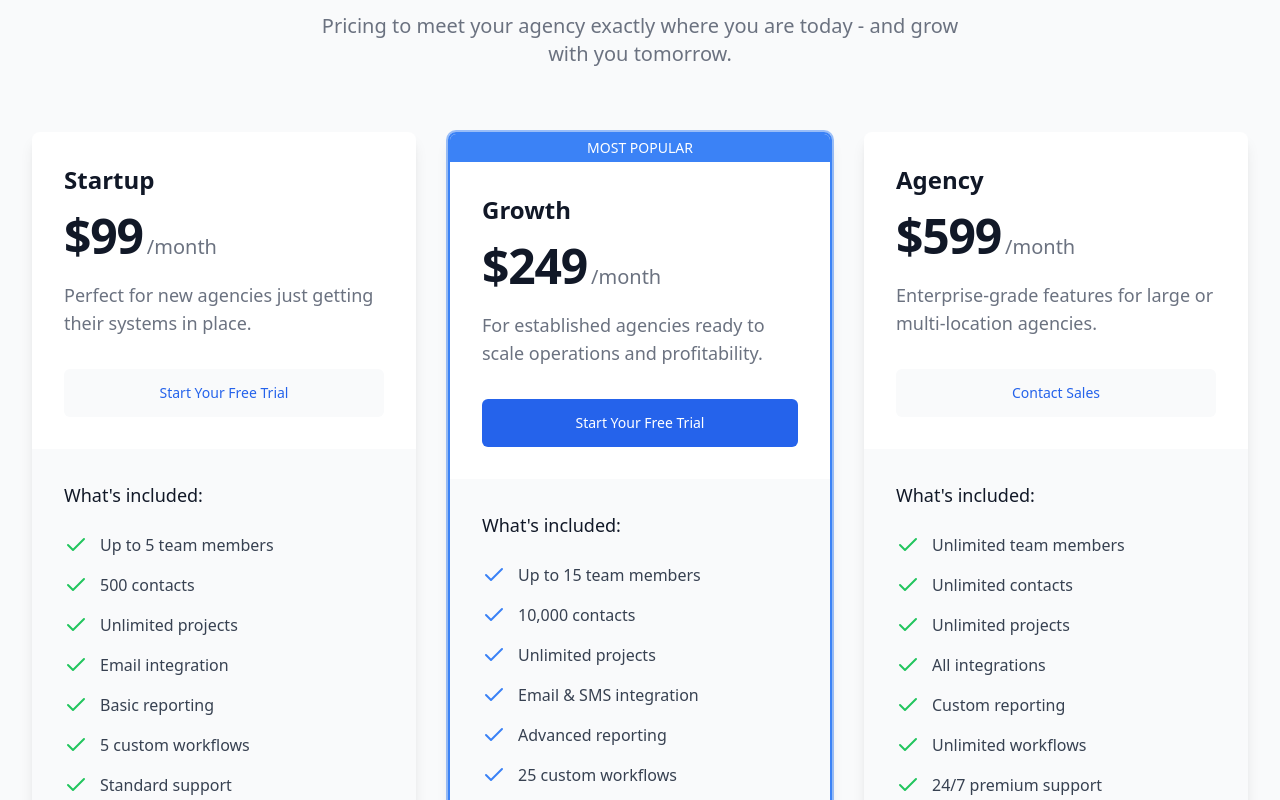
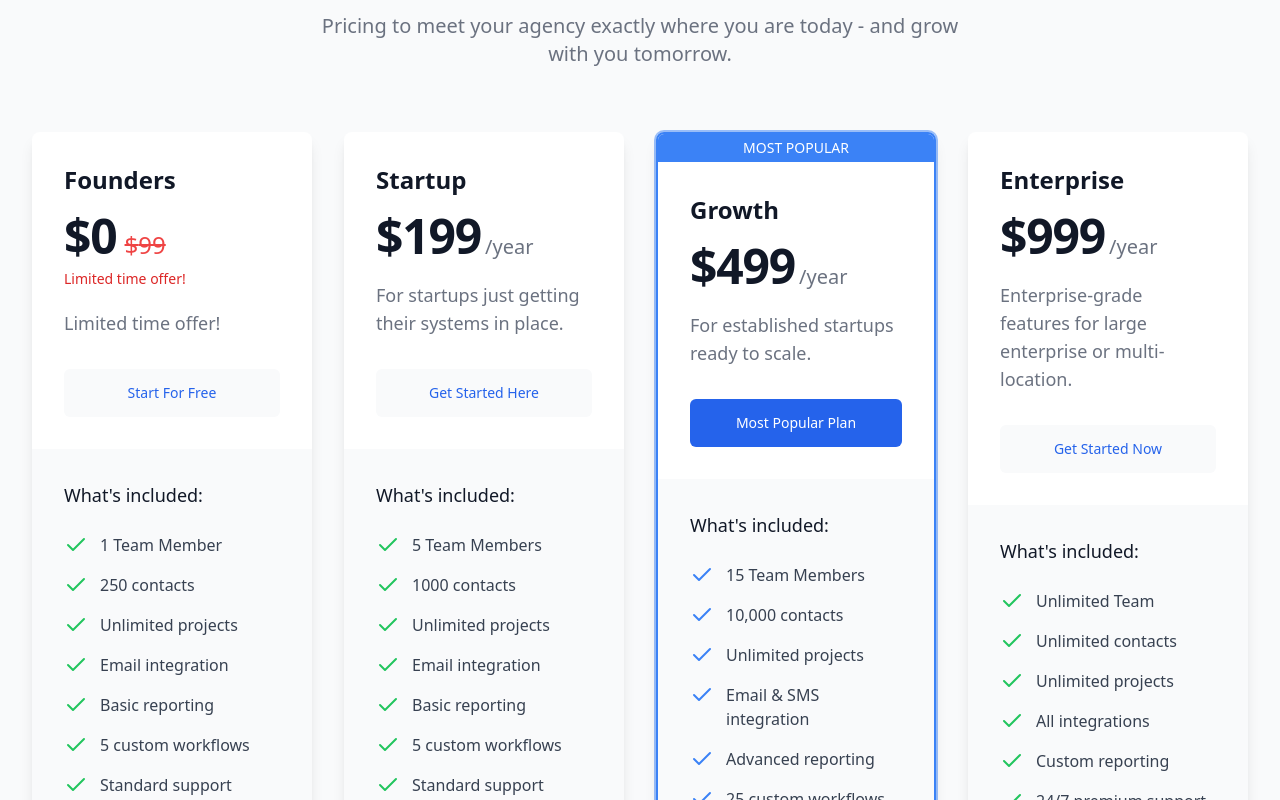
Before and after one commit to Y4SS1N/tapnet-copy-catalyst, a React (Vite) app: page / in a window 1280 px wide. Shown: the part 5700-6500 px from the top of the page. Built offline with nearby package versions, Linux system fonts and the light colour scheme.

Commit message:
Fix: Update pricing section content
The AI updated the pricing section to match the content and packs in the provided screenshot, without altering the design or UI/UX.

```diff
--- a/src/components/Pricing.tsx
+++ b/src/components/Pricing.tsx
@@ -6,10 +6,13 @@ import { Check } from "lucide-react";
 const PricingTier = ({
   name,
   price,
+  originalPrice,
+  period,
   description,
   features,
   highlighted = false,
   buttonText = "Get Started",
+  limitedOffer = false,
 }) => {
   return (
     <div
@@ -26,8 +29,14 @@ const PricingTier = ({
         <h3 className="text-2xl font-bold text-gray-900">{name}</h3>
         <div className="mt-4 flex items-baseline">
           <span className="text-5xl font-extrabold tracking-tight text-gray-900">${price}</span>
-          <span className="ml-1 text-xl font-medium text-gray-500">/month</span>
+          {originalPrice && (
+            <span className="ml-2 text-2xl font-medium text-red-500 line-through">${originalPrice}</span>
+          )}
+          {period && <span className="ml-1 text-xl font-medium text-gray-500">/{period}</span>}
         </div>
+        {limitedOffer && (
+          <p className="mt-2 text-sm text-red-600 font-medium">Limited time offer!</p>
+        )}
         <p className="mt-5 text-lg text-gray-500">{description}</p>
         <Button
           className={`mt-8 w-full py-6 ${
@@ -71,28 +80,47 @@ const Pricing = () => {
           </p>
         </div>
 
-        <div className="mt-12 space-y-12 lg:space-y-0 lg:grid lg:grid-cols-3 lg:gap-8">
+        <div className="mt-12 space-y-12 lg:space-y-0 lg:grid lg:grid-cols-4 lg:gap-8">
           <PricingTier
-            name="Startup"
-            price="99"
-            description="Perfect for new agencies just getting their systems in place."
+            name="Founders"
+            price="0"
+            originalPrice="99"
+            description="Limited time offer!"
             features={[
-              "Up to 5 team members",
-              "500 contacts",
+              "1 Team Member",
+              "250 contacts",
               "Unlimited projects",
               "Email integration",
               "Basic reporting",
               "5 custom workflows",
               "Standard support"
             ]}
-            buttonText="Start Your Free Trial"
+            buttonText="Start For Free"
+            limitedOffer={true}
+          />
+          <PricingTier
+            name="Startup"
+            price="199"
+            period="year"
+            description="For startups just getting their systems in place."
+            features={[
+              "5 Team Members",
+              "1000 contacts",
+              "Unlimited projects",
+              "Email integration",
+              "Basic reporting",
+              "5 custom workflows",
+              "Standard support"
+            ]}
+            buttonText="Get Started Here"
           />
           <PricingTier
             name="Growth"
-            price="249"
-            description="For established agencies ready to scale operations and profitability."
+            price="499"
+            period="year"
+            description="For established startups ready to scale."
             features={[
-              "Up to 15 team members",
+              "15 Team Members",
               "10,000 contacts",
               "Unlimited projects",
               "Email & SMS integration",
@@ -102,25 +130,25 @@ const Pricing = () => {
               "White labeling"
             ]}
             highlighted={true}
-            buttonText="Start Your Free Trial"
+            buttonText="Most Popular Plan"
           />
           <PricingTier
-            name="Agency"
-            price="599"
-            description="Enterprise-grade features for large or multi-location agencies."
+            name="Enterprise"
+            price="999"
+            period="year"
+            description="Enterprise-grade features for large enterprise or multi-location."
             features={[
-              "Unlimited team members",
+              "Unlimited Team",
               "Unlimited contacts",
               "Unlimited projects",
               "All integrations",
               "Custom reporting",
-              "Unlimited workflows",
               "24/7 premium support",
               "White labeling",
               "API access",
               "Dedicated success manager"
             ]}
-            buttonText="Contact Sales"
+            buttonText="Get Started Now"
           />
         </div>
       </div>
```
